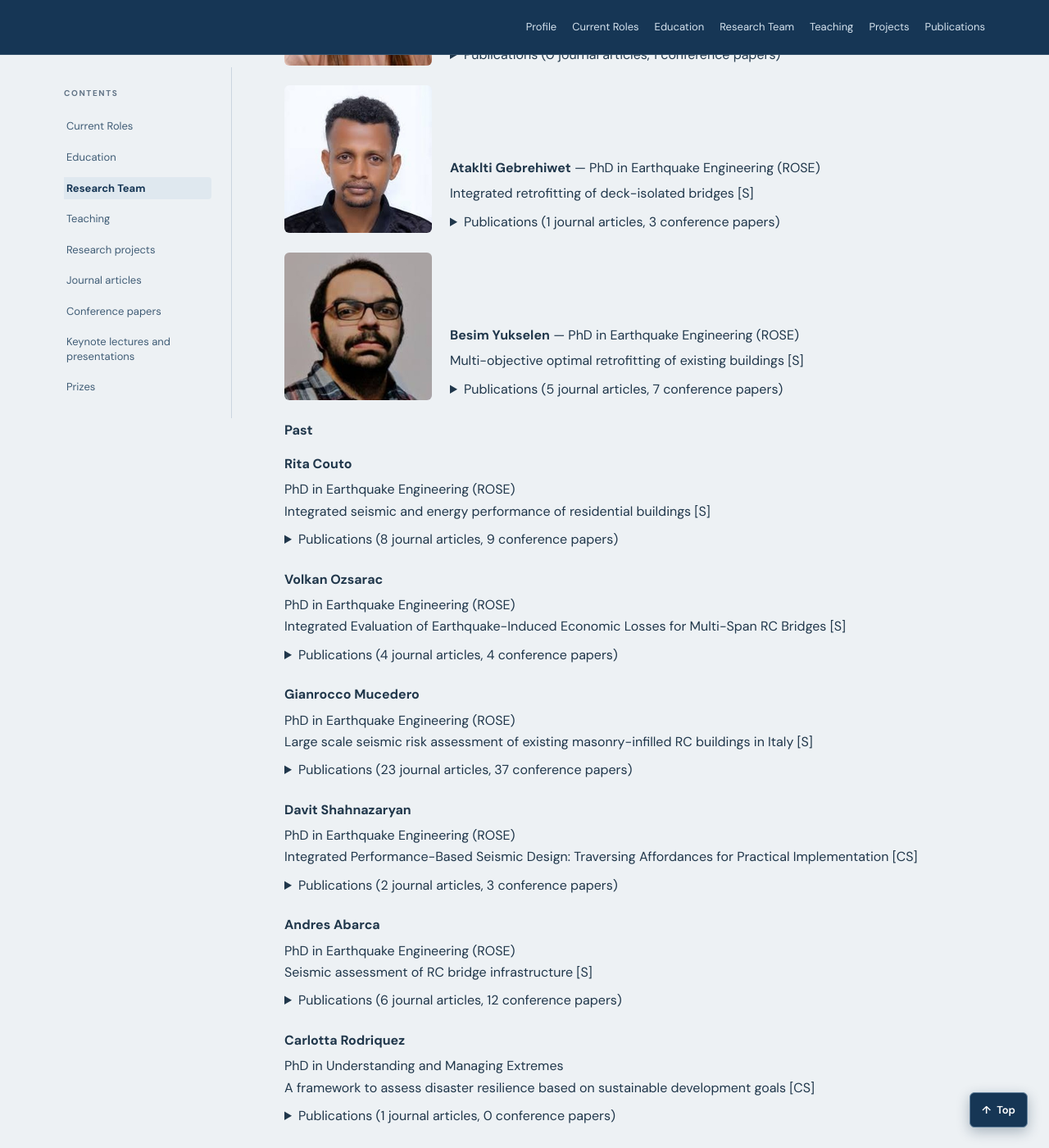
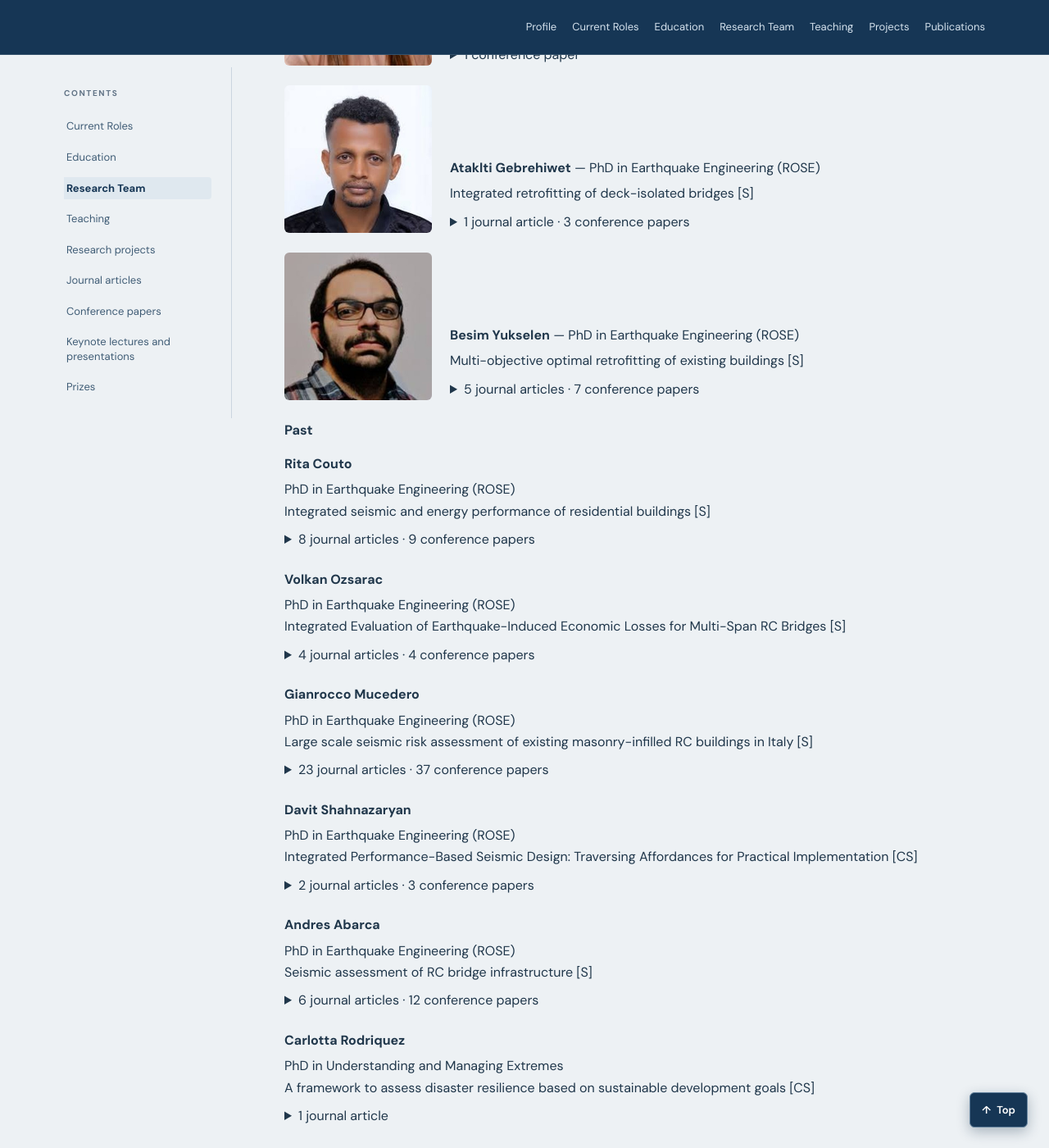
Before and after one commit to rncmonteiro/cv, a Jekyll site: the page built from index.md, in a window 1280 px wide and 1400 px high, scrolled down 3896 px. Shown: the whole window at 82% size. Built offline with Jekyll 4.4.1, drawn with Linux system fonts in a browser that asks for light colours; some of the changed text lies outside the part shown.

Commit message:
Add files via upload

```diff
--- a/_includes/content/team.md
+++ b/_includes/content/team.md
@@ -97,7 +97,7 @@
     <strong>Mehmet Firat Aydin</strong> — PhD in Earthquake Engineering (ROSE)
     <div style="margin-top:5px;">Large-scale seismic risk analysis and retrofitting decision-making [S]</div>
     <details style="margin:8px 0 0;">
-    <summary style="cursor:pointer;">Publications (1 journal articles, 3 conference papers)</summary>
+    <summary style="cursor:pointer;">1 journal article · 3 conference papers</summary>
     <div style="margin:9px 0 3px;"><strong>Journal articles</strong></div>
     <div style="margin:0 0 10px 12px;">
     <div style="margin:5px 0;"><a href="https://doi.org/10.1007/s10518-026-02718-z">97. Aydin, M.A., Mucedero, G., Monteiro, R. (2026) An integrated seismic risk estimation framework for Türkiye, Bulletin of Earthquake Engineering, In-Press.</a></div>
@@ -118,7 +118,7 @@
     <strong>Maryam Saberdelsadeh</strong> — PhD in Civil Engineering (University of Porto)
     <div style="margin-top:5px;">Optimised displacement-based retrofitting of existing buildings with steel braces [CS]</div>
     <details style="margin:8px 0 0;">
-    <summary style="cursor:pointer;">Publications (0 journal articles, 1 conference papers)</summary>
+    <summary style="cursor:pointer;">1 conference paper</summary>
     <div style="margin:9px 0 3px;"><strong>Conference papers</strong></div>
     <div style="margin:0 0 10px 12px;">
     <div style="margin:5px 0;">157. Saberdelsadeh, M., Falcão Moreira, R., Monteiro, R., Castro, J.M. (2026) Influence of Infill Walls on the Seismic Response of RC Buildings Retrofitted with Steel Braces. Proceedings of the 18th European Conference on Earthquake Engineering, September 14-18, Berlin, Germany.</div>
@@ -133,7 +133,7 @@
     <strong>Ataklti Gebrehiwet</strong> — PhD in Earthquake Engineering (ROSE)
     <div style="margin-top:5px;">Integrated retrofitting of deck-isolated bridges [S]</div>
     <details style="margin:8px 0 0;">
-    <summary style="cursor:pointer;">Publications (1 journal articles, 3 conference papers)</summary>
+    <summary style="cursor:pointer;">1 journal article · 3 conference papers</summary>
     <div style="margin:9px 0 3px;"><strong>Journal articles</strong></div>
     <div style="margin:0 0 10px 12px;">
     <div style="margin:5px 0;"><a href="https://doi.org/10.1080/13632469.2026.2712444">100. Gebrekidan, A.G., Scattarreggia, N., Cogliano, M., Monteiro, R. (2026) Multi-Criteria RC Bridge Seismic Retrofitting considering Environmental Impact, Journal of Earthquake Engineering. In-Press.</a></div>
@@ -154,7 +154,7 @@
     <strong>Besim Yukselen</strong> — PhD in Earthquake Engineering (ROSE)
     <div style="margin-top:5px;">Multi-objective optimal retrofitting of existing buildings [S]</div>
     <details style="margin:8px 0 0;">
-    <summary style="cursor:pointer;">Publications (5 journal articles, 7 conference papers)</summary>
+    <summary style="cursor:pointer;">5 journal articles · 7 conference papers</summary>
     <div style="margin:9px 0 3px;"><strong>Journal articles</strong></div>
     <div style="margin:0 0 10px 12px;">
     <div style="margin:5px 0;"><a href="https://doi.org/10.1080/13632469.2025.2605583">99. Mucedero, G., Yukselen, B., Couto, R., Calvi, G.M., Monteiro, R. (2026) Beyond structural safety: downtime-based performance criteria as future design objectives for Italian buildings, Journal of Earthquake Engineering. In-Press.</a></div>
@@ -183,7 +183,7 @@
   <div style="border:0 !important;"><strong>Rita Couto</strong></div>
   <div style="margin:5px 0 0; padding:0; border:0 !important; border-bottom:0 !important;">PhD in Earthquake Engineering (ROSE)<br>Integrated seismic and energy performance of residential buildings [S]</div>
   <details style="margin:8px 0 0;">
-    <summary style="cursor:pointer;">Publications (8 journal articles, 9 conference papers)</summary>
+    <summary style="cursor:pointer;">8 journal articles · 9 conference papers</summary>
     <div style="margin:9px 0 3px;"><strong>Journal articles</strong></div>
     <div style="margin:0 0 10px 12px;">
     <div style="margin:5px 0;"><a href="https://doi.org/10.1080/13632469.2025.2605583">99. Mucedero, G., Yukselen, B., Couto, R., Calvi, G.M., Monteiro, R. (2026) Beyond structural safety: downtime-based performance criteria as future design objectives for Italian buildings, Journal of Earthquake Engineering. In-Press.</a></div>
@@ -214,7 +214,7 @@
   <div style="border:0 !important;"><strong>Volkan Ozsarac</strong></div>
   <div style="margin:5px 0 0; padding:0; border:0 !important; border-bottom:0 !important;">PhD in Earthquake Engineering (ROSE)<br>Integrated Evaluation of Earthquake-Induced Economic Losses for Multi-Span RC Bridges [S]</div>
   <details style="margin:8px 0 0;">
-    <summary style="cursor:pointer;">Publications (4 journal articles, 4 conference papers)</summary>
+    <summary style="cursor:pointer;">4 journal articles · 4 conference papers</summary>
     <div style="margin:9px 0 3px;"><strong>Journal articles</strong></div>
     <div style="margin:0 0 10px 12px;">
     <div style="margin:5px 0;"><a href="https://doi.org/10.1016/j.rcns.2026.09.004">94. Ozsarac, V., Monteiro, R. (2026) Performance-Based Integrated Assessment of Earthquake-Induced Economic Losses for Reinforced Concrete Bridges, Resilient Cities and Structures, 5(4), 32-46.</a></div>
@@ -236,7 +236,7 @@
   <div style="border:0 !important;"><strong>Gianrocco Mucedero</strong></div>
   <div style="margin:5px 0 0; padding:0; border:0 !important; border-bottom:0 !important;">PhD in Earthquake Engineering (ROSE)<br>Large scale seismic risk assessment of existing masonry-infilled RC buildings in Italy [S]</div>
   <details style="margin:8px 0 0;">
-    <summary style="cursor:pointer;">Publications (23 journal articles, 37 conference papers)</summary>
+    <summary style="cursor:pointer;">23 journal articles · 37 conference papers</summary>
     <div style="margin:9px 0 3px;"><strong>Journal articles</strong></div>
     <div style="margin:0 0 10px 12px;">
     <div style="margin:5px 0;"><a href="https://doi.org/10.1080/13632469.2025.2605583">99. Mucedero, G., Yukselen, B., Couto, R., Calvi, G.M., Monteiro, R. (2026) Beyond structural safety: downtime-based performance criteria as future design objectives for Italian buildings, Journal of Earthquake Engineering. In-Press.</a></div>
@@ -310,7 +310,7 @@
   <div style="border:0 !important;"><strong>Davit Shahnazaryan</strong></div>
   <div style="margin:5px 0 0; padding:0; border:0 !important; border-bottom:0 !important;">PhD in Earthquake Engineering (ROSE)<br>Integrated Performance-Based Seismic Design: Traversing Affordances for Practical Implementation [CS]</div>
   <details style="margin:8px 0 0;">
-    <summary style="cursor:pointer;">Publications (2 journal articles, 3 conference papers)</summary>
+    <summary style="cursor:pointer;">2 journal articles · 3 conference papers</summary>
     <div style="margin:9px 0 3px;"><strong>Journal articles</strong></div>
     <div style="margin:0 0 10px 12px;">
     <div style="margin:5px 0;"><a href="https://doi.org/10.1002/eqe.3638">60. Shahnazaryan, D., O’Reilly, G., Monteiro, R. (2022) On the Seismic Loss Estimation of Integrated Performance-Based Designed Buildings, Earthquake Engineering and Structural Dynamics, 51(8), 1794-1818.</a></div>
@@ -329,7 +329,7 @@
   <div style="border:0 !important;"><strong>Andres Abarca</strong></div>
   <div style="margin:5px 0 0; padding:0; border:0 !important; border-bottom:0 !important;">PhD in Earthquake Engineering (ROSE)<br>Seismic assessment of RC bridge infrastructure [S]</div>
   <details style="margin:8px 0 0;">
-    <summary style="cursor:pointer;">Publications (6 journal articles, 12 conference papers)</summary>
+    <summary style="cursor:pointer;">6 journal articles · 12 conference papers</summary>
     <div style="margin:9px 0 3px;"><strong>Journal articles</strong></div>
     <div style="margin:0 0 10px 12px;">
     <div style="margin:5px 0;"><a href="https://doi.org/10.1080/15732479.2023.2187424">86. Abarca, A., Monteiro, R., O’Reilly, G. (2025) Seismic Risk Prioritisation Schemes for Reinforced Concrete Bridge Portfolios, Structure and Infrastructure Engineering, 21(1), 46-69.</a></div>
@@ -361,7 +361,7 @@
   <div style="border:0 !important;"><strong>Carlotta Rodriquez</strong></div>
   <div style="margin:5px 0 0; padding:0; border:0 !important; border-bottom:0 !important;">PhD in Understanding and Managing Extremes<br>A framework to assess disaster resilience based on sustainable development goals [CS]</div>
   <details style="margin:8px 0 0;">
-    <summary style="cursor:pointer;">Publications (1 journal articles, 0 conference papers)</summary>
+    <summary style="cursor:pointer;">1 journal article</summary>
     <div style="margin:9px 0 3px;"><strong>Journal articles</strong></div>
     <div style="margin:0 0 10px 12px;">
     <div style="margin:5px 0;"><a href="https://doi.org/10.1080/15583058.2018.1503369">23. Rodriquez, C., Monteiro, R., Ceresa, P. (2018) Assessing seismic social vulnerability in urban centres - the case-study of Nablus, Palestine, International Journal of Architectural Heritage, 12(7-8), 1216-1230.</a></div>
@@ -372,16 +372,13 @@
 <div style="margin:14px 0 22px;">
   <div style="border:0 !important;"><strong>Jair Torres</strong></div>
   <div style="margin:5px 0 0; padding:0; border:0 !important; border-bottom:0 !important;">PhD in Understanding and Managing Extremes<br>Crossing borders: A comparative assessment of community resilience to natural hazards in Arica, Chile and Tacna, Peru [CS]</div>
-  <details style="margin:8px 0 0;">
-    <summary style="cursor:pointer;">Publications (0 journal articles, 0 conference papers)</summary>
-    </details>
 </div>
 
 <div style="margin:14px 0 22px;">
   <div style="border:0 !important;"><strong>Antonio Silva</strong></div>
   <div style="margin:5px 0 0; padding:0; border:0 !important; border-bottom:0 !important;">PhD in Earthquake Engineering (ROSE)<br>Implications of earthquake-induced loss control in seismic design provisions [S]</div>
   <details style="margin:8px 0 0;">
-    <summary style="cursor:pointer;">Publications (10 journal articles, 15 conference papers)</summary>
+    <summary style="cursor:pointer;">10 journal articles · 15 conference papers</summary>
     <div style="margin:9px 0 3px;"><strong>Journal articles</strong></div>
     <div style="margin:0 0 10px 12px;">
     <div style="margin:5px 0;"><a href="https://doi.org/10.1177/8755293019899964">43. Silva, A., Castro, J.M., Monteiro, R. (2020) A Rational Approach to the Conversion of FEMA P-58 Seismic Repair Costs to Europe, Earthquake Spectra, 36(3), 1607-1618.</a></div>
@@ -420,7 +417,7 @@
   <div style="border:0 !important;"><strong>Camilo Perdomo</strong></div>
   <div style="margin:5px 0 0; padding:0; border:0 !important; border-bottom:0 !important;">PhD in Earthquake Engineering (ROSE)<br>Direct Economic Loss Assessment of Multi-Span Continuous RC Bridges under Seismic Hazard [S]</div>
   <details style="margin:8px 0 0;">
-    <summary style="cursor:pointer;">Publications (5 journal articles, 6 conference papers)</summary>
+    <summary style="cursor:pointer;">5 journal articles · 6 conference papers</summary>
     <div style="margin:9px 0 3px;"><strong>Journal articles</strong></div>
     <div style="margin:0 0 10px 12px;">
     <div style="margin:5px 0;"><a href="https://doi.org/10.1080/13632469.2020.1781710">58. Perdomo, C., Abarca, A., Monteiro, R. (2022) Estimation of Seismic Expected Annual Losses for Multi-Span Continuous RC Bridge Portfolios using a Component Level Approach, Journal of Earthquake Engineering, 26(6), 2985-3011.</a></div>
@@ -445,7 +442,7 @@
   <div style="border:0 !important;"><strong>Annibale Vecere</strong></div>
   <div style="margin:5px 0 0; padding:0; border:0 !important; border-bottom:0 !important;">PhD in Understanding and Managing Extremes<br>Near Real-time Flood Loss Estimation as a Basis for Risk Financing Mechanisms [CS]</div>
   <details style="margin:8px 0 0;">
-    <summary style="cursor:pointer;">Publications (2 journal articles, 7 conference papers)</summary>
+    <summary style="cursor:pointer;">2 journal articles · 7 conference papers</summary>
     <div style="margin:9px 0 3px;"><strong>Journal articles</strong></div>
     <div style="margin:0 0 10px 12px;">
     <div style="margin:5px 0;"><a href="https://doi.org/10.1016/j.ijdrr.2021.102108">46. Vecere, A., Martina, M., Monteiro, R., Galasso, C. (2021) Satellite precipitation–based extreme event detection for flood index insurance, International Journal of Disaster Risk Reduction, 55, 102108.</a></div>
@@ -468,7 +465,7 @@
   <div style="border:0 !important;"><strong>Yadong Jiang</strong></div>
   <div style="margin:5px 0 0; padding:0; border:0 !important; border-bottom:0 !important;">PhD in Earthquake Engineering (ROSE)<br>Seismic assessment of composite frames with concrete-filled steel tube columns [S]</div>
   <details style="margin:8px 0 0;">
-    <summary style="cursor:pointer;">Publications (4 journal articles, 9 conference papers)</summary>
+    <summary style="cursor:pointer;">4 journal articles · 9 conference papers</summary>
     <div style="margin:9px 0 3px;"><strong>Journal articles</strong></div>
     <div style="margin:0 0 10px 12px;">
     <div style="margin:5px 0;"><a href="https://doi.org/10.1016/j.istruc.2019.01.023">30. Jiang, Y., Silva, A., Macedo, L., Castro, J.M., Monteiro, R., Chan, T.-K. (2019) Concentrated-plasticity modelling of circular concrete-filled steel tubular members under flexure, Structures, 21, 156-166.</a></div>
@@ -495,7 +492,7 @@
   <div style="border:0 !important;"><strong>Claudia Zelaschi</strong></div>
   <div style="margin:5px 0 0; padding:0; border:0 !important; border-bottom:0 !important;">PhD in Earthquake Engineering (ROSE)<br>Seismic assessment of spatially-distributed RC bridge portfolios [S]</div>
   <details style="margin:8px 0 0;">
-    <summary style="cursor:pointer;">Publications (3 journal articles, 7 conference papers)</summary>
+    <summary style="cursor:pointer;">3 journal articles · 7 conference papers</summary>
     <div style="margin:9px 0 3px;"><strong>Journal articles</strong></div>
     <div style="margin:0 0 10px 12px;">
     <div style="margin:5px 0;"><a href="https://doi.org/10.1080/13632469.2017.1387188">31. Monteiro, R., Zelaschi, C., Silva, A., Pinho, R. (2019) Derivation of Fragility Functions for Seismic Assessment of RC Bridge Portfolios Using Different Intensity Measures, Journal of Earthquake Engineering, 23(10), 1678-1694.</a></div>
```
